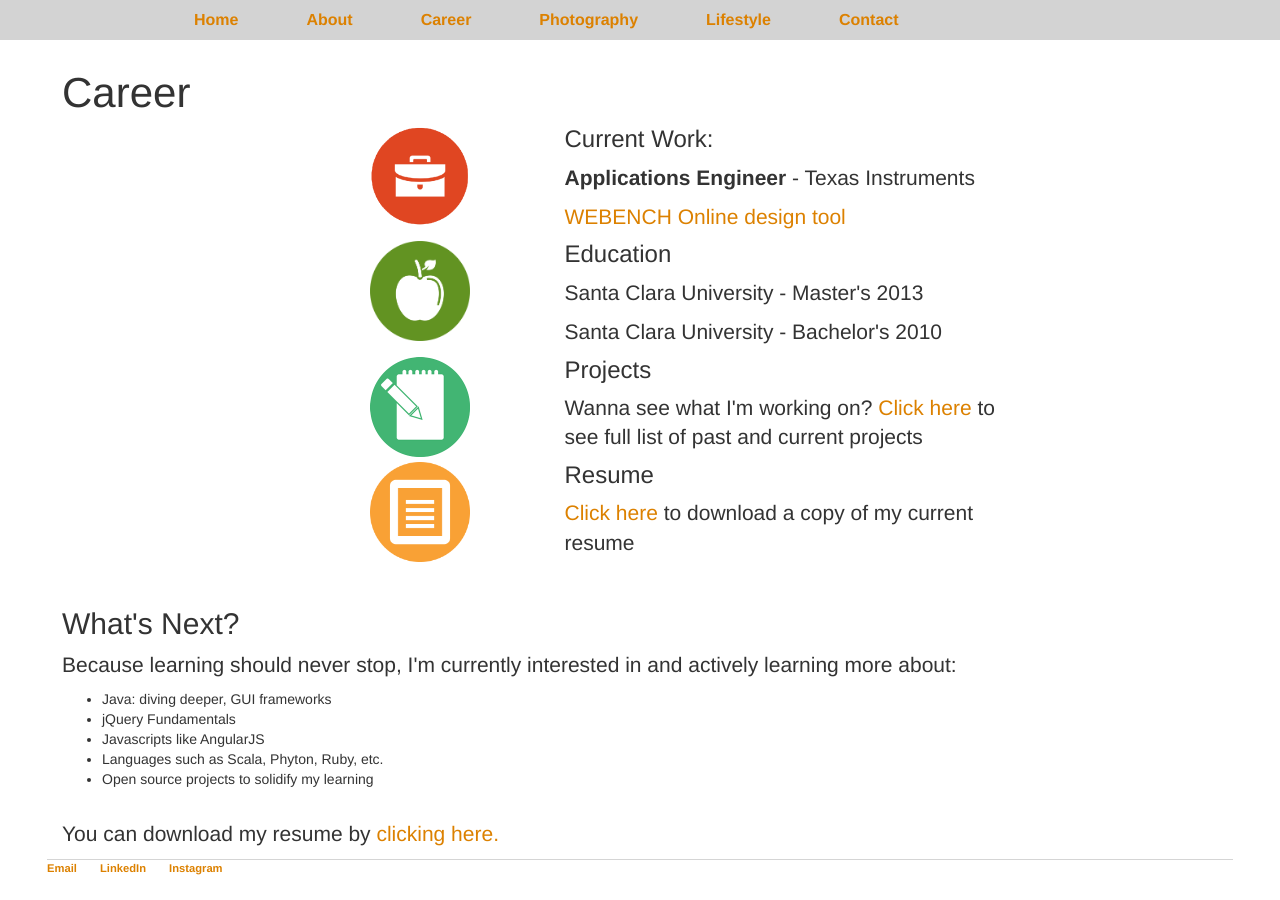
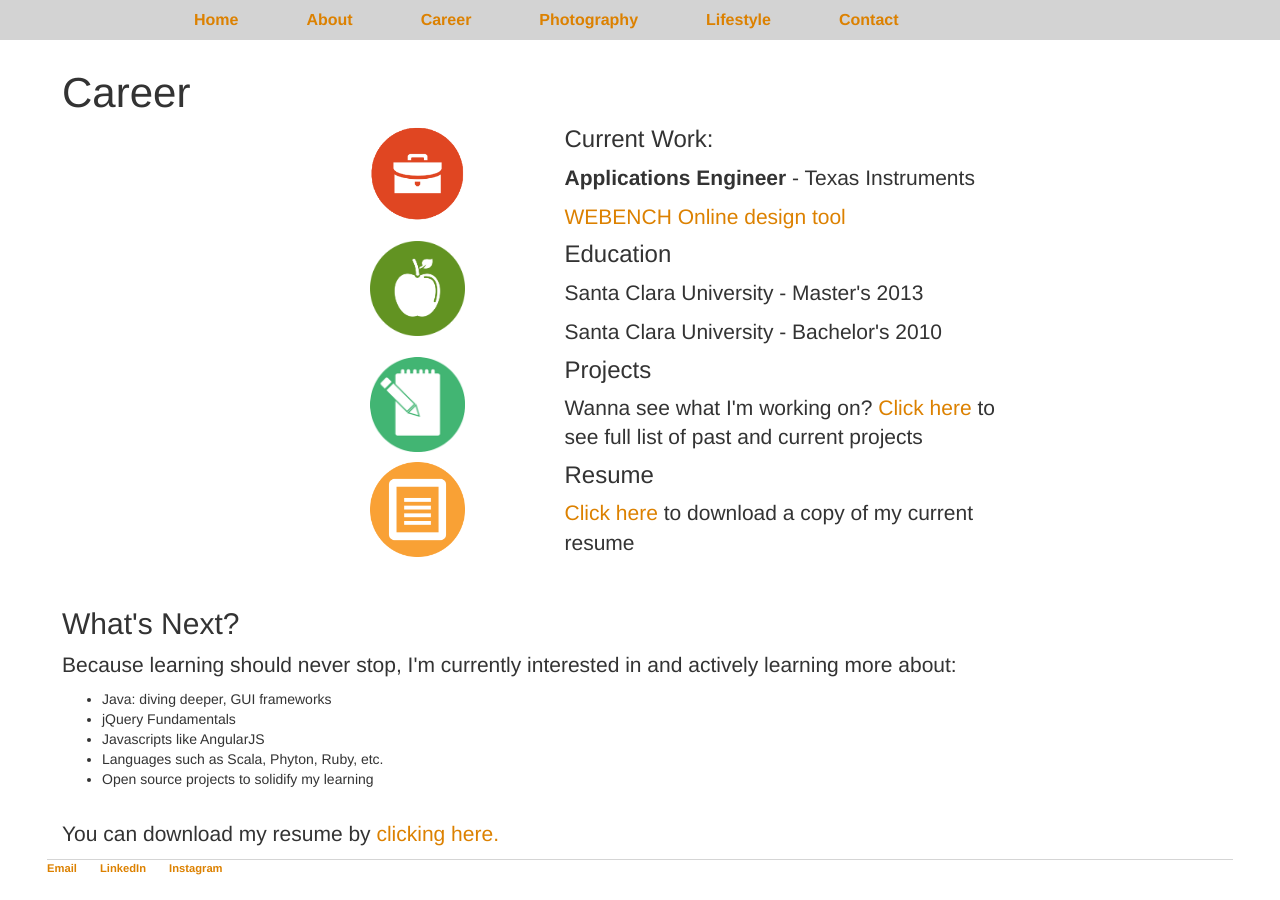
Before and after one commit to itsonlyjaz/itsonlyjaz.github.io, a Jekyll site: the page built from career/index.html, in a window 1280 px wide. Built offline with Jekyll 4.4.1, drawn with Linux system fonts in a browser that asks for light colours.

Commit message:
Update main.css

```diff
--- a/css/main.css
+++ b/css/main.css
@@ -245,7 +245,7 @@ ul.posts li {
     }
 
     .icon {
-        max-width: 100px;
+        max-width: 95px;
         margin: 0 auto;
         display: block;
     }
```
